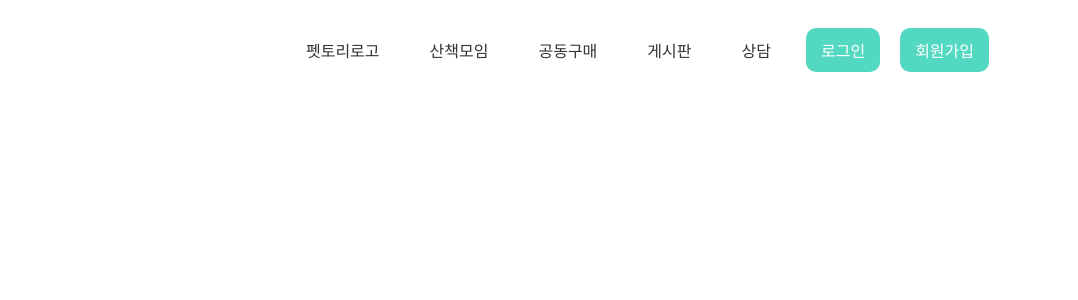
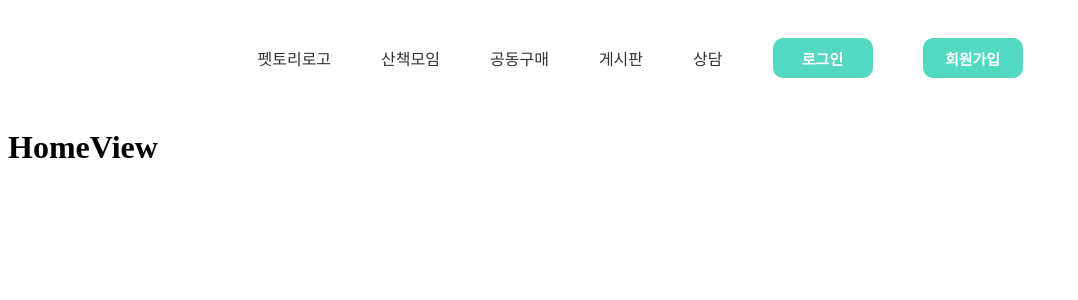
Before and after one commit to beyond-sw-camp/be10-3rd-Pettory-pettory, a Vue app in the folder users/: page / in a window 1280 px wide. Shown: the top 300 px of the page, without its empty margins (0-1078 px from the left). Built offline with nearby package versions, Linux system fonts and the light colour scheme.

Commit message:
[style] header 수정

```diff
--- a/users/src/App.vue
+++ b/users/src/App.vue
@@ -1,11 +1,15 @@
 <script setup>
-import Header from "@/views/common/Header.vue";
+import Header from "@/common/Header.vue";
 </script>
 
 <template>
   <div>
     <Header />
+    <RouterView />
   </div>
+  <main>
+
+  </main>
 </template>
 
 <style scoped>
--- /dev/null
+++ b/users/src/common/Button.vue
@@ -0,0 +1,28 @@
+<script setup>
+import {defineEmits} from 'vue';
+
+// 부모 컴포넌트로 클릭 이벤트 전달
+const emit = defineEmits(['click']);
+</script>
+
+<template>
+  <!-- 버튼 클릭 시 부모에게 클릭 이벤트 전달 -->
+  <button class ="btn" @click="emit('click')">
+    <slot></slot> <!-- 부모 컴포넌트에서 버튼 안에 넣을 텍스트 전달 -->
+  </button>
+</template>
+
+<style scoped>
+  .btn {
+    width: 100px;
+    height: 40px;
+    background-color: #53D9C1;
+    color: white;
+    border: none;
+    border-radius: 10px;
+    cursor: pointer;
+    font-size: 15px;
+    font-weight: bold;
+  }
+
+</style>
--- /dev/null
+++ b/users/src/common/Header.vue
@@ -0,0 +1,44 @@
+<script setup>
+import {RouterLink} from "vue-router";
+import Button from '@/common/Button.vue';
+</script>
+
+<template>
+  <header>
+    <div class="wrapper">
+      <nav>
+        <RouterLink to="/" active-class="active" replace>펫토리로고</RouterLink>
+        <a>산책모임</a>
+        <a>공동구매</a>
+        <a>게시판</a>
+        <a>상담</a>
+        <RouterLink to="/login" active-class="active" replace>
+          <Button>로그인</Button>
+        </RouterLink>
+        <RouterLink to="/users" active-class="active" replace>
+          <Button>회원가입</Button>
+        </RouterLink>
+      </nav>
+    </div>
+  </header>
+</template>
+
+<style scoped>
+  .wrapper {
+    display: flex;
+    justify-content: center;
+    padding: 20px;
+  }
+
+  nav {
+    display: flex;
+    align-items: center;
+    gap: 20px;
+  }
+
+  a {
+    text-decoration: none;
+    color: #333;
+    padding: 10px 15px;
+  }
+</style>
--- a/users/src/main.js
+++ b/users/src/main.js
@@ -2,6 +2,8 @@ import { createApp } from 'vue'
 import App from './App.vue'
 import router from "@/router/router.js"
 
+// common 컴포넌트 자동 전역 등록
+
 const app = createApp(App);
 app.use(router);
 app.mount("#app");
--- a/users/src/router/router.js
+++ b/users/src/router/router.js
@@ -1,7 +1,7 @@
 import {createRouter, createWebHistory} from "vue-router";
-import HomeView from "@/views/common/HomeView.vue";
 import LoginView from "@/views/user/LoginView.vue";
 import RegisterView from "@/views/user/RegisterView.vue";
+import HomeView from "@/views/common/HomeView.vue";
 
 const router = createRouter({
     history: createWebHistory(),
--- a/users/src/views/common/Header.vue
+++ /dev/null
@@ -1,50 +0,0 @@
-<script setup>
-import {RouterLink} from "vue-router";
-</script>
-
-<template>
-  <header>
-    <div class="wrapper">
-      <nav>
-        <RouterLink to="/" active-class="active" replace>펫토리로고</RouterLink>
-        <a>산책모임</a>
-        <a>공동구매</a>
-        <a>게시판</a>
-        <a>상담</a>
-        <RouterLink to="/login" active-class="active" replace class="button">로그인</RouterLink>
-        <RouterLink to="/users" active-class="active" replace class="button">회원가입</RouterLink>
-      </nav>
-    </div>
-  </header>
-</template>
-
-<style scoped>
-.wrapper {
-  display: flex;
-  justify-content: center;
-  padding: 20px;
-}
-
-nav {
-  display: flex;
-  gap: 20px;
-}
-
-a, .button {
-  text-decoration: none;
-  color: #333;
-  padding: 10px 15px;
-}
-
-.button {
-  background-color: #53D9C1;
-  color: white;
-  border: none;
-  border-radius: 10px;
-  cursor: pointer;
-}
-
-.button:hover {
-  background-color: #66cccc;
-}
-</style>
--- a/users/src/views/common/HomeView.vue
+++ b/users/src/views/common/HomeView.vue
@@ -3,6 +3,9 @@
 </script>
 
 <template>
+  <div>
+    <h1>HomeView</h1>
+  </div>
 
 </template>
 
```
